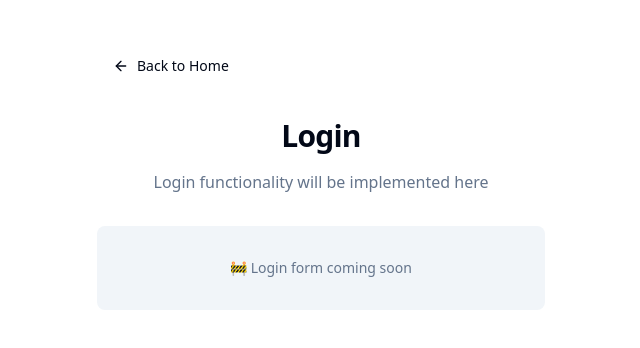
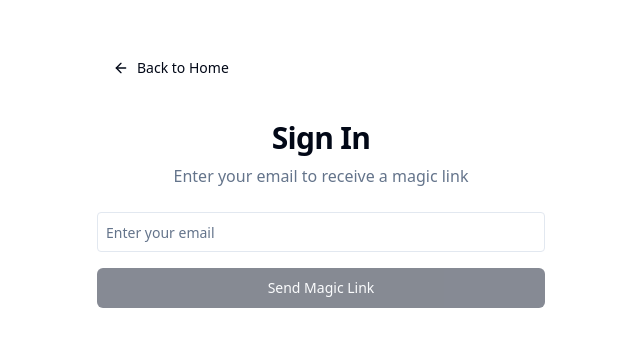
Before and after one commit to Mayank12345/portfolia-spark-ai, a React (Vite) app: page /login in a window 1280 px wide. Shown: the part 222-570 px from the top of the page, without its empty margins (319-959 px from the left). Built offline with nearby package versions, Linux system fonts and the light colour scheme; no server answers.

Commit message:
feat: Implement Supabase email auth
- Install Supabase client and set up client.
- Implement login page with email form and magic link auth.
- Add auth listener and dashboard route.
- Update home page to reflect auth state.

```diff
--- a/src/App.tsx
+++ b/src/App.tsx
@@ -4,8 +4,10 @@ import { Toaster as Sonner } from "@/components/ui/sonner";
 import { TooltipProvider } from "@/components/ui/tooltip";
 import { QueryClient, QueryClientProvider } from "@tanstack/react-query";
 import { BrowserRouter, Routes, Route } from "react-router-dom";
+import { AuthProvider } from "@/contexts/AuthContext";
 import Home from "./pages/Home";
 import Login from "./pages/Login";
+import Dashboard from "./pages/Dashboard";
 
 const queryClient = new QueryClient();
 
@@ -15,12 +17,16 @@ const App = () => (
       <Toaster />
       <Sonner />
       <BrowserRouter>
-        <Routes>
-          {/* Home route - displays welcome message and login button */}
-          <Route path="/" element={<Home />} />
-          {/* Login route - placeholder login page */}
-          <Route path="/login" element={<Login />} />
-        </Routes>
+        <AuthProvider>
+          <Routes>
+            {/* Home route - displays welcome message and dynamic button */}
+            <Route path="/" element={<Home />} />
+            {/* Login route - magic-link authentication */}
+            <Route path="/login" element={<Login />} />
+            {/* Dashboard route - protected page for authenticated users */}
+            <Route path="/dashboard" element={<Dashboard />} />
+          </Routes>
+        </AuthProvider>
       </BrowserRouter>
     </TooltipProvider>
   </QueryClientProvider>
--- /dev/null
+++ b/src/contexts/AuthContext.tsx
@@ -0,0 +1,56 @@
+
+import React, { createContext, useContext, useEffect, useState } from 'react';
+import { User, Session } from '@supabase/supabase-js';
+import { supabase } from '@/lib/supabaseClient';
+
+interface AuthContextType {
+  user: User | null;
+  session: Session | null;
+  loading: boolean;
+}
+
+const AuthContext = createContext<AuthContextType>({
+  user: null,
+  session: null,
+  loading: true,
+});
+
+export const useAuth = () => {
+  const context = useContext(AuthContext);
+  if (!context) {
+    throw new Error('useAuth must be used within an AuthProvider');
+  }
+  return context;
+};
+
+export const AuthProvider: React.FC<{ children: React.ReactNode }> = ({ children }) => {
+  const [user, setUser] = useState<User | null>(null);
+  const [session, setSession] = useState<Session | null>(null);
+  const [loading, setLoading] = useState(true);
+
+  useEffect(() => {
+    // Set up auth state listener
+    const { data: { subscription } } = supabase.auth.onAuthStateChange(
+      (event, session) => {
+        setSession(session);
+        setUser(session?.user ?? null);
+        setLoading(false);
+      }
+    );
+
+    // Check for existing session
+    supabase.auth.getSession().then(({ data: { session } }) => {
+      setSession(session);
+      setUser(session?.user ?? null);
+      setLoading(false);
+    });
+
+    return () => subscription.unsubscribe();
+  }, []);
+
+  return (
+    <AuthContext.Provider value={{ user, session, loading }}>
+      {children}
+    </AuthContext.Provider>
+  );
+};
--- /dev/null
+++ b/src/lib/supabaseClient.ts
@@ -0,0 +1,17 @@
+
+import { createClient } from '@supabase/supabase-js';
+
+const supabaseUrl = import.meta.env.VITE_SUPABASE_URL;
+const supabaseAnonKey = import.meta.env.VITE_SUPABASE_ANON_KEY;
+
+if (!supabaseUrl || !supabaseAnonKey) {
+  throw new Error('Missing Supabase environment variables');
+}
+
+export const supabase = createClient(supabaseUrl, supabaseAnonKey, {
+  auth: {
+    storage: localStorage,
+    persistSession: true,
+    autoRefreshToken: true,
+  }
+});
--- /dev/null
+++ b/src/pages/Dashboard.tsx
@@ -0,0 +1,75 @@
+
+import { useEffect } from "react";
+import { Button } from "@/components/ui/button";
+import { useNavigate } from "react-router-dom";
+import { useAuth } from "@/contexts/AuthContext";
+import { supabase } from "@/lib/supabaseClient";
+
+const Dashboard = () => {
+  const navigate = useNavigate();
+  const { user, loading } = useAuth();
+
+  // Redirect to login if not authenticated
+  useEffect(() => {
+    if (!loading && !user) {
+      navigate("/login");
+    }
+  }, [user, loading, navigate]);
+
+  const handleSignOut = async () => {
+    try {
+      await supabase.auth.signOut();
+      navigate("/");
+    } catch (error) {
+      console.error("Error signing out:", error);
+    }
+  };
+
+  // Show loading state
+  if (loading) {
+    return (
+      <div className="min-h-screen bg-background flex items-center justify-center">
+        <p className="text-muted-foreground">Loading...</p>
+      </div>
+    );
+  }
+
+  // Don't render if no user (will redirect)
+  if (!user) {
+    return null;
+  }
+
+  return (
+    <div className="min-h-screen bg-background flex flex-col justify-center items-center gap-6 p-4">
+      <div className="max-w-md w-full text-center space-y-6">
+        <div>
+          <h1 className="text-3xl font-bold tracking-tight text-foreground">
+            Dashboard
+          </h1>
+          <p className="text-lg text-muted-foreground mt-2">
+            Welcome, {user.email}!
+          </p>
+        </div>
+
+        <div className="bg-muted rounded-lg p-8">
+          <p className="text-sm text-muted-foreground mb-4">
+            🎉 You're successfully logged in!
+          </p>
+          <p className="text-sm text-muted-foreground">
+            Portfolio features coming soon...
+          </p>
+        </div>
+
+        <Button
+          onClick={handleSignOut}
+          variant="outline"
+          className="w-full"
+        >
+          Sign Out
+        </Button>
+      </div>
+    </div>
+  );
+};
+
+export default Dashboard;
--- a/src/pages/Home.tsx
+++ b/src/pages/Home.tsx
@@ -1,14 +1,28 @@
 
 import { Button } from "@/components/ui/button";
 import { useNavigate } from "react-router-dom";
+import { useAuth } from "@/contexts/AuthContext";
 
 const Home = () => {
   const navigate = useNavigate();
+  const { user, loading } = useAuth();
 
-  // Navigate to login page when button is clicked
-  const handleLoginClick = () => {
-    navigate("/login");
+  // Navigate to appropriate page based on auth state
+  const handleActionClick = () => {
+    if (user) {
+      navigate("/dashboard");
+    } else {
+      navigate("/login");
+    }
   };
+
+  if (loading) {
+    return (
+      <div className="min-h-screen bg-background flex items-center justify-center">
+        <p className="text-muted-foreground">Loading...</p>
+      </div>
+    );
+  }
 
   return (
     <div className="min-h-screen bg-background flex items-center justify-center p-4">
@@ -21,16 +35,21 @@ const Home = () => {
           <p className="text-lg text-muted-foreground max-w-sm mx-auto">
             Transform your resume into a stunning portfolio with the power of AI
           </p>
+          {user && (
+            <p className="text-sm text-muted-foreground">
+              Welcome back, {user.email}!
+            </p>
+          )}
         </div>
 
-        {/* Login button using Shadcn UI component */}
+        {/* Dynamic button based on auth state */}
         <div className="pt-4">
           <Button
-            onClick={handleLoginClick}
+            onClick={handleActionClick}
             size="lg"
             className="w-full sm:w-auto min-w-[200px]"
           >
-            Get Started
+            {user ? "Go to Dashboard" : "Get Started"}
           </Button>
         </div>
       </div>
--- a/src/pages/Login.tsx
+++ b/src/pages/Login.tsx
@@ -1,14 +1,53 @@
 
+import { useState } from "react";
 import { Button } from "@/components/ui/button";
+import { Input } from "@/components/ui/input";
 import { useNavigate } from "react-router-dom";
 import { ArrowLeft } from "lucide-react";
+import { supabase } from "@/lib/supabaseClient";
+import { useAuth } from "@/contexts/AuthContext";
+import { useEffect } from "react";
 
 const Login = () => {
   const navigate = useNavigate();
+  const { user } = useAuth();
+  const [email, setEmail] = useState("");
+  const [loading, setLoading] = useState(false);
+  const [success, setSuccess] = useState(false);
+  const [error, setError] = useState("");
 
-  // Navigate back to home page
+  // Redirect if already authenticated
+  useEffect(() => {
+    if (user) {
+      navigate("/dashboard");
+    }
+  }, [user, navigate]);
+
   const handleBackClick = () => {
     navigate("/");
+  };
+
+  const handleSubmit = async (e: React.FormEvent) => {
+    e.preventDefault();
+    setLoading(true);
+    setError("");
+
+    try {
+      const { error } = await supabase.auth.signInWithOtp({
+        email,
+        options: {
+          emailRedirectTo: `${window.location.origin}/dashboard`
+        }
+      });
+
+      if (error) throw error;
+
+      setSuccess(true);
+    } catch (error: any) {
+      setError(error.message);
+    } finally {
+      setLoading(false);
+    }
   };
 
   return (
@@ -26,21 +65,50 @@ const Login = () => {
           </Button>
         </div>
 
-        {/* Login placeholder content */}
-        <div className="text-center space-y-4">
-          <h1 className="text-3xl font-bold tracking-tight text-foreground">
-            Login
-          </h1>
-          <p className="text-muted-foreground">
-            Login functionality will be implemented here
-          </p>
-          <div className="pt-4">
-            <div className="bg-muted rounded-lg p-8 text-center">
-              <p className="text-sm text-muted-foreground">
-                🚧 Login form coming soon
+        {/* Login form */}
+        <div className="text-center space-y-6">
+          <div>
+            <h1 className="text-3xl font-bold tracking-tight text-foreground">
+              Sign In
+            </h1>
+            <p className="text-muted-foreground mt-2">
+              Enter your email to receive a magic link
+            </p>
+          </div>
+
+          {success ? (
+            <div className="bg-green-50 border border-green-200 rounded-lg p-6 text-center">
+              <p className="text-green-800 font-medium">
+                ✅ Check your email for the login link
               </p>
             </div>
-          </div>
+          ) : (
+            <form onSubmit={handleSubmit} className="space-y-4">
+              <div>
+                <Input
+                  type="email"
+                  placeholder="Enter your email"
+                  value={email}
+                  onChange={(e) => setEmail(e.target.value)}
+                  required
+                  disabled={loading}
+                  className="border p-2 rounded w-full"
+                />
+              </div>
+
+              {error && (
+                <p className="text-red-600 text-sm">{error}</p>
+              )}
+
+              <Button
+                type="submit"
+                disabled={loading || !email}
+                className="w-full"
+              >
+                {loading ? "Sending..." : "Send Magic Link"}
+              </Button>
+            </form>
+          )}
         </div>
       </div>
     </div>
```
Also changed, not shown: 1 other file (tests, documents, lock files or other folders).
